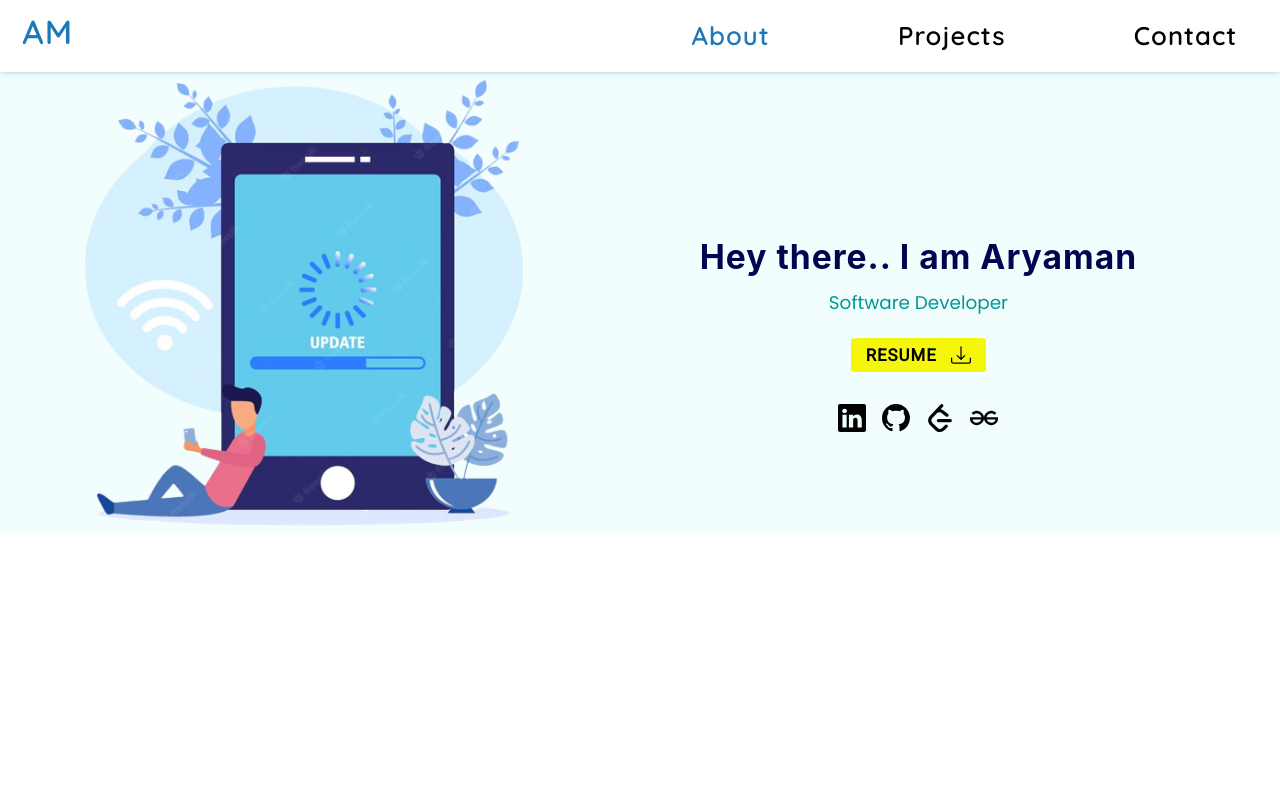
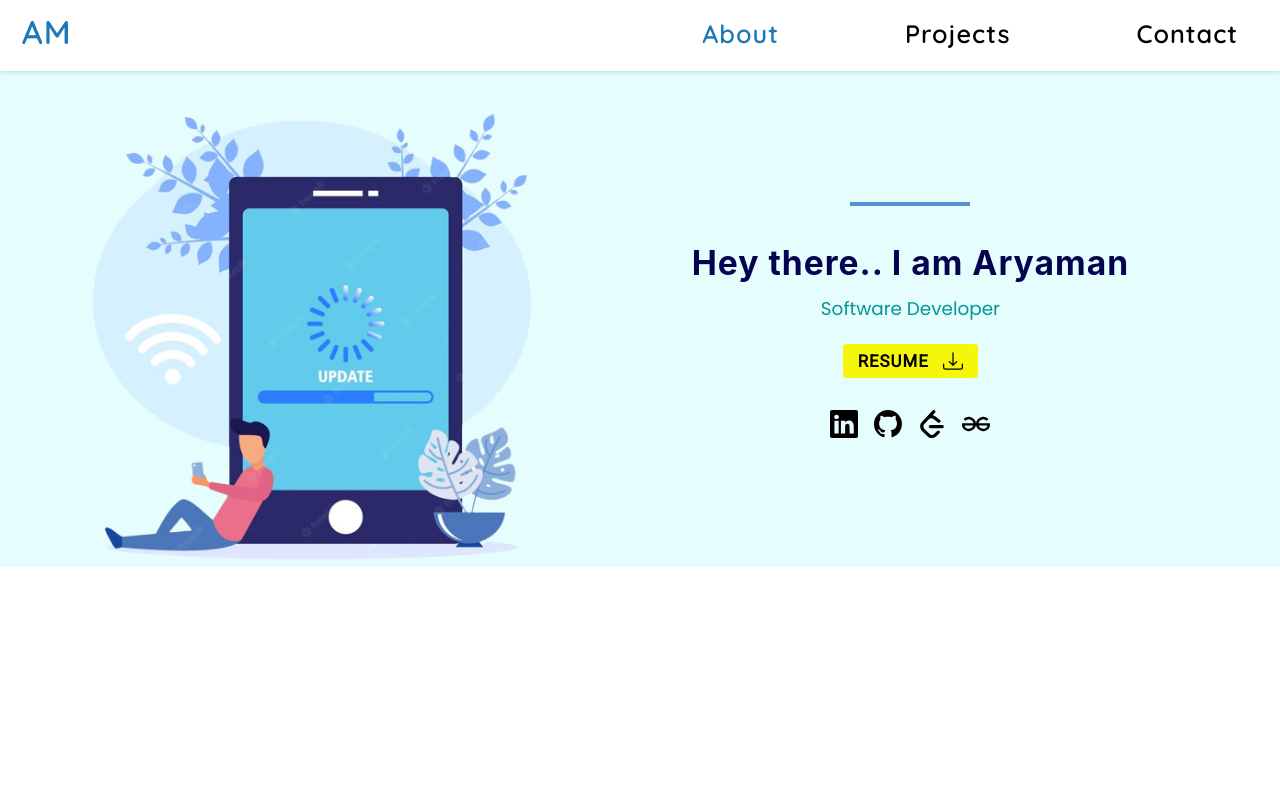
Before and after one commit to AryamanMishra/Portfolio-Website, a React (Create React App) app: page / in a window 1280 px wide. Shown: the top 800 px of the page. Built offline with nearby package versions, Linux system fonts and the light colour scheme.

Commit message:
updated home page

```diff
--- a/src/components/Home.js
+++ b/src/components/Home.js
@@ -3,7 +3,6 @@ import '../styles/Home.css'
 import heroImage from '../images/heroImage.png'
 import {BsDownload,BsLinkedin,BsGithub} from 'react-icons/bs'
 import {SiLeetcode,SiGeeksforgeeks} from 'react-icons/si'
-
 
 const Home = ()=> {
     return (
@@ -12,6 +11,7 @@ const Home = ()=> {
                 <img src={heroImage} className='hero-img' alt='Hero'/>
                 <div className='intro'>
                     <div className='title'>
+                        <div className="underline" style={{width:'7.5em',height:'0.22em',marginTop:'-6em',marginBottom:'1.5em'}}></div>
                         <h1>Hey there.. I am Aryaman</h1>
                         <p>Software Developer</p>
                     </div>
@@ -42,6 +42,7 @@ const Home = ()=> {
                         />
                     </div>
                 </div>
+
             </div>
         </div>
     )
--- a/src/styles/Home.css
+++ b/src/styles/Home.css
@@ -3,10 +3,11 @@
 
 .main-section {
     display: flex;
-    gap: 6em;
-    background-color: rgba(137, 244, 244, 0.11);
+    gap: 5em;
+    background-color: rgba(137, 244, 244, 0.212);
     align-items: center;
     justify-content: center;
+    padding-top: 2.2em;
 }
 .hero-img {
     width: 36%;
--- a/src/styles/Navbar.css
+++ b/src/styles/Navbar.css
@@ -8,7 +8,7 @@
     box-shadow: rgb(28, 121, 184) 0px -3px 8px 0px;
     font-family: 'Quicksand', sans-serif;
     letter-spacing: 1px;
-    font-size: 1.07em;
+    font-size: 1.05em;
 }
 
 .home-link {
@@ -46,6 +46,7 @@
     color: rgb(28, 121, 184);
     transform: scale(1.05);
     transition: all 0.3s ease;
+
 }
 
 .nav-links::after {
```
